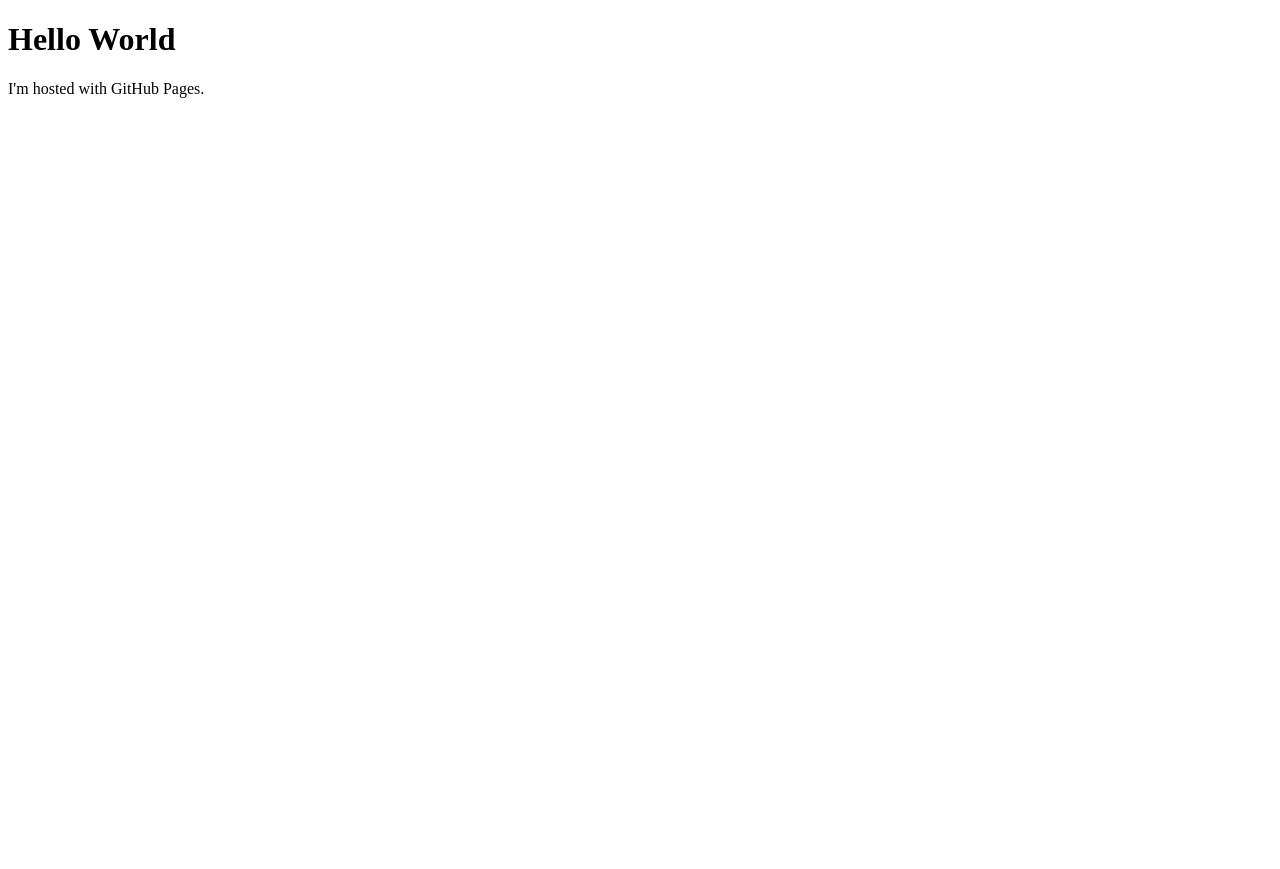
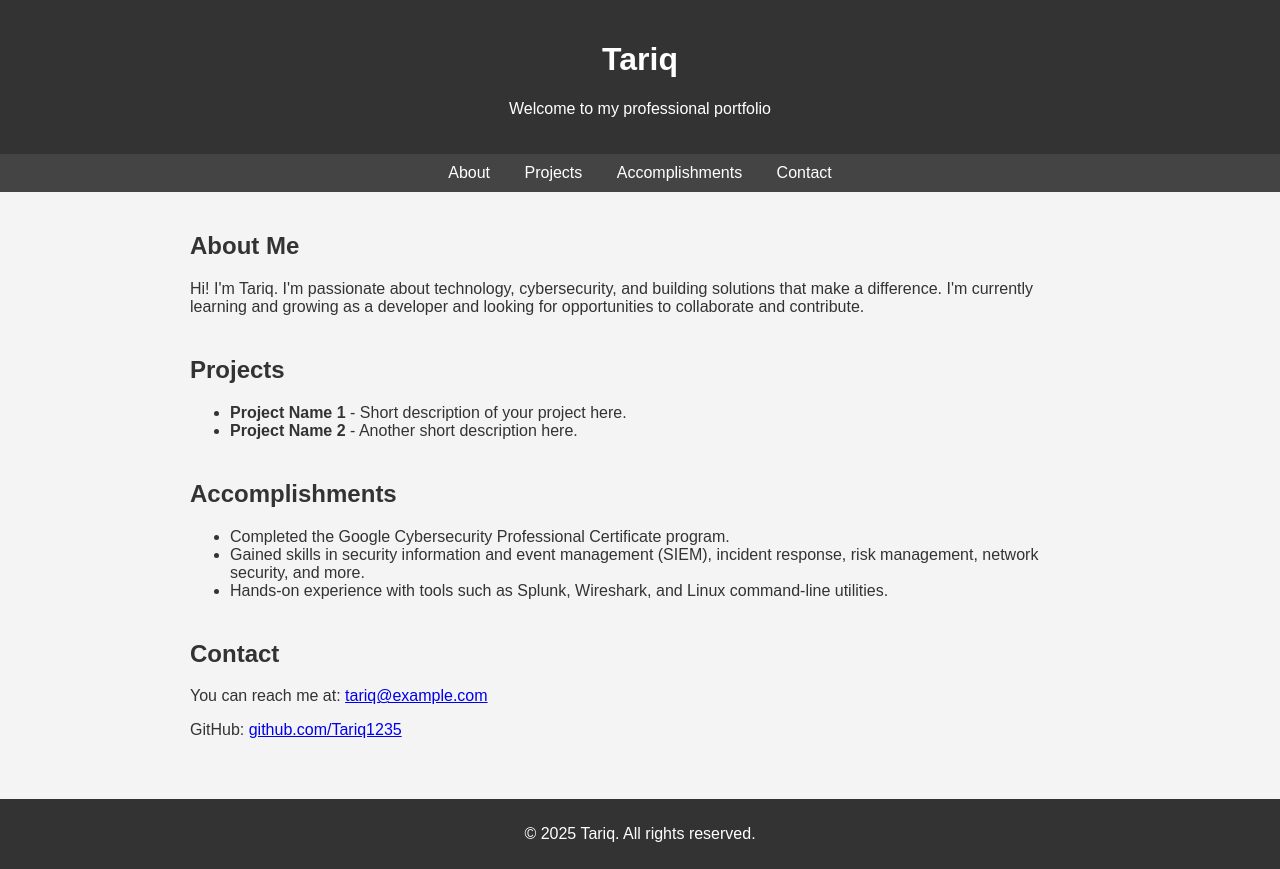
Before and after one commit to Tariq1235/tariq1235.github.io, a plain HTML site: page index.html in a window 1280 px wide. Before the commit the page ends 800 px from the top, so only its background shows below. Drawn offline with Linux system fonts and the light colour scheme.

Commit message:
Update index.html

```diff
--- a/index.html
+++ b/index.html
@@ -1,7 +1,96 @@
 <!DOCTYPE html>
-<html>
+<html lang="en">
+<head>
+  <meta charset="UTF-8">
+  <meta name="viewport" content="width=device-width, initial-scale=1.0">
+  <meta name="author" content="Tariq">
+  <meta name="description" content="Tariq's professional portfolio showcasing projects, skills, and contact information.">
+  <title>Tariq | Portfolio</title>
+  <style>
+    body {
+      font-family: Arial, sans-serif;
+      margin: 0;
+      padding: 0;
+      background-color: #f4f4f4;
+      color: #333;
+    }
+    header {
+      background-color: #333;
+      color: #fff;
+      padding: 20px;
+      text-align: center;
+    }
+    nav {
+      background-color: #444;
+      padding: 10px;
+      text-align: center;
+    }
+    nav a {
+      color: white;
+      text-decoration: none;
+      margin: 0 15px;
+    }
+    main {
+      padding: 20px;
+      max-width: 900px;
+      margin: auto;
+    }
+    section {
+      margin-bottom: 40px;
+    }
+    footer {
+      background-color: #333;
+      color: white;
+      text-align: center;
+      padding: 10px;
+    }
+  </style>
+</head>
 <body>
-<h1>Hello World</h1>
-<p>I'm hosted with GitHub Pages.</p>
+  <header>
+    <h1>Tariq</h1>
+    <p>Welcome to my professional portfolio</p>
+  </header>
+
+  <nav>
+    <a href="#about">About</a>
+    <a href="#projects">Projects</a>
+    <a href="#accomplishments">Accomplishments</a>
+    <a href="#contact">Contact</a>
+  </nav>
+
+  <main>
+    <section id="about">
+      <h2>About Me</h2>
+      <p>Hi! I'm Tariq. I'm passionate about technology, cybersecurity, and building solutions that make a difference. I'm currently learning and growing as a developer and looking for opportunities to collaborate and contribute.</p>
+    </section>
+
+    <section id="projects">
+      <h2>Projects</h2>
+      <ul>
+        <li><strong>Project Name 1</strong> - Short description of your project here.</li>
+        <li><strong>Project Name 2</strong> - Another short description here.</li>
+      </ul>
+    </section>
+
+    <section id="accomplishments">
+      <h2>Accomplishments</h2>
+      <ul>
+        <li>Completed the Google Cybersecurity Professional Certificate program.</li>
+        <li>Gained skills in security information and event management (SIEM), incident response, risk management, network security, and more.</li>
+        <li>Hands-on experience with tools such as Splunk, Wireshark, and Linux command-line utilities.</li>
+      </ul>
+    </section>
+
+    <section id="contact">
+      <h2>Contact</h2>
+      <p>You can reach me at: <a href="mailto:tariq@example.com">tariq@example.com</a></p>
+      <p>GitHub: <a href="https://github.com/Tariq1235" target="_blank">github.com/Tariq1235</a></p>
+    </section>
+  </main>
+
+  <footer>
+    <p>&copy; 2025 Tariq. All rights reserved.</p>
+  </footer>
 </body>
 </html>
```
